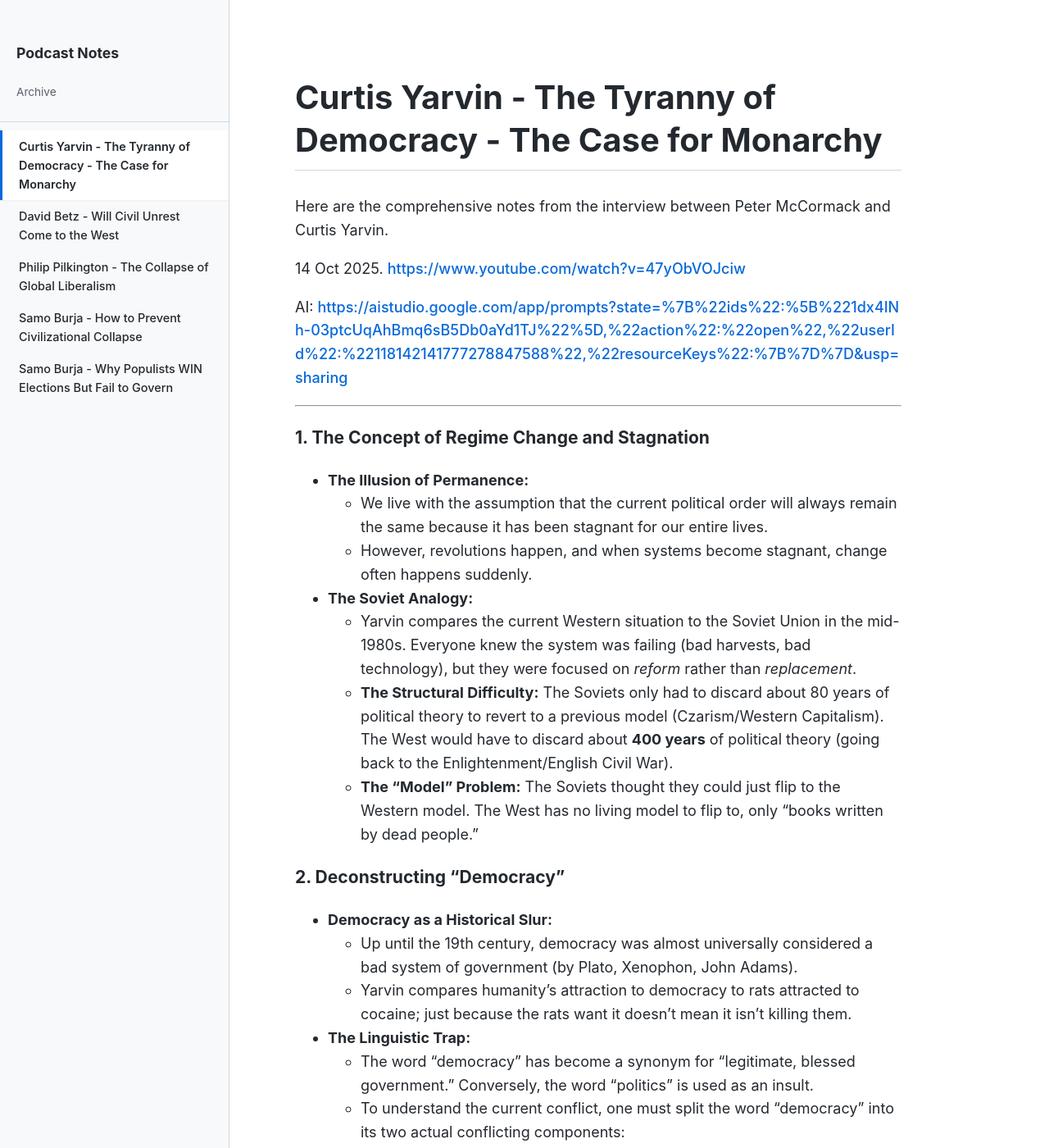
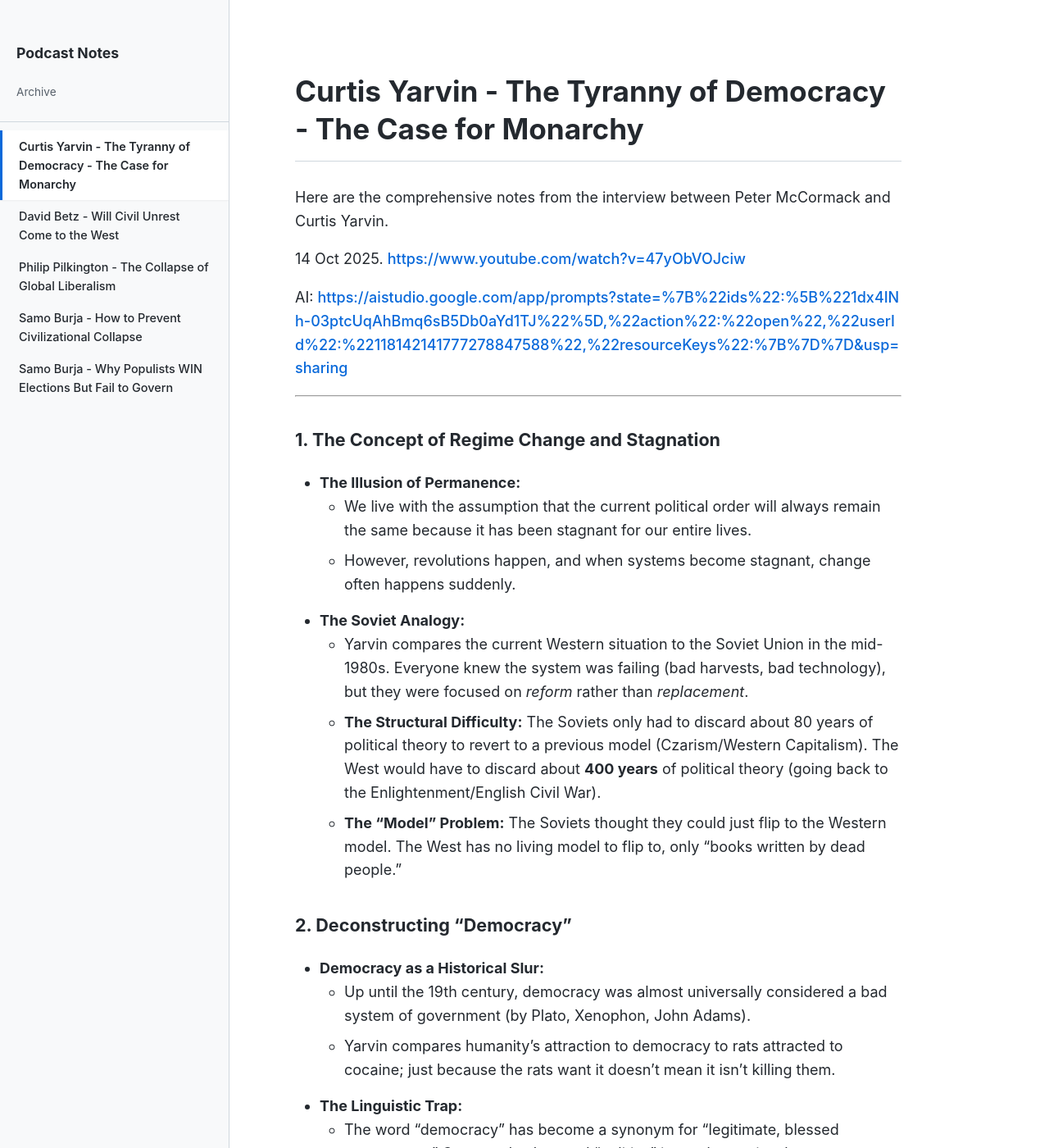
Before and after one commit to MarinoLinic/podcasts, a Jekyll site: the page built from Notes/Curtis Yarvin - The Tyranny of Democracy - The Case for Monarchy.md, in a window 1280 px wide and 1400 px high. Shown: the whole window at 82% size. Built offline with Jekyll 4.4.1, drawn with Linux system fonts in a browser that asks for light colours; our own code applies the rules of GitHub Pages for plain Markdown files.

Commit message:
Appearance

```diff
--- a/assets/css/style.css
+++ b/assets/css/style.css
@@ -33,14 +33,12 @@ body {
 	overflow-x: hidden;
 }
 
-/* --- LINK STYLING (The Fix) --- */
+/* --- LINK STYLING --- */
 a {
 	color: var(--accent-color);
 	text-decoration: none;
 	font-weight: 500;
-
-	/* This forces long URLs to break anywhere, fixing the overflow */
-	word-break: break-all;
+	word-break: break-all; /* Prevents long links from breaking layout */
 }
 a:hover {
 	text-decoration: underline;
@@ -75,7 +73,7 @@ a:hover {
 	color: var(--text-color);
 	font-size: 1.1rem;
 	font-weight: 700;
-	word-break: normal; /* Don't break sidebar titles */
+	word-break: normal;
 }
 
 .subtitle {
@@ -96,7 +94,7 @@ a:hover {
 	color: var(--text-color);
 	font-size: 0.9rem;
 	border-left: 3px solid transparent;
-	word-break: normal; /* Don't break sidebar links */
+	word-break: normal;
 }
 
 .sidebar nav li a:hover {
@@ -114,31 +112,47 @@ a:hover {
 .content {
 	margin-left: 280px;
 	padding: 60px 80px;
-	max-width: 900px; /* Slightly wider constraint */
+	max-width: 900px;
 	width: 100%;
 	background: #fff;
-	/* Ensure content never pushes past 100% of its flex container */
 	min-width: 0;
 }
 
-/* Typography */
+/* --- TYPOGRAPHY --- */
 .markdown-body {
+	/* Increased size for Desktop */
 	font-size: 18px;
 	color: var(--text-color);
+	overflow-wrap: break-word;
 }
 
 .markdown-body h1 {
 	border-bottom: 1px solid var(--border-color);
-	padding-bottom: 10px;
+	padding-bottom: 15px;
 	margin-bottom: 30px;
-	font-size: 2.5rem;
+	font-size: 2.2rem;
 	line-height: 1.3;
+	font-weight: 700;
 }
 .markdown-body h2 {
-	margin-top: 40px;
-	padding-bottom: 5px;
+	margin-top: 50px;
+	padding-bottom: 8px;
 	border-bottom: 1px solid var(--hover-bg);
-	font-size: 2rem;
+	font-size: 1.65rem;
+	font-weight: 600;
+}
+.markdown-body h3 {
+	margin-top: 35px;
+	font-size: 1.35rem;
+	font-weight: 600;
+}
+.markdown-body ul,
+.markdown-body ol {
+	padding-left: 30px;
+	margin-bottom: 16px;
+}
+.markdown-body li {
+	margin-bottom: 8px;
 }
 
 /* Code Blocks */
@@ -151,43 +165,80 @@ a:hover {
 }
 .markdown-body pre {
 	padding: 15px;
-	overflow-x: auto; /* Allows code blocks to scroll horizontally if needed */
+	overflow-x: auto;
 	border: 1px solid var(--border-color);
 }
 .markdown-body code {
 	padding: 2px 6px;
 	border: 1px solid var(--border-color);
-	word-break: break-word; /* Let inline code break normally */
+	word-break: break-word;
 }
 
-/* Transcript Section */
+/* --- TRANSCRIPT SECTION (Prettier Arrow) --- */
 .transcript-section {
 	margin-top: 60px;
 }
+
 details {
 	border: 1px solid var(--border-color);
 	border-radius: 6px;
+	overflow: hidden; /* Keeps content inside rounded corners */
 }
+
 summary {
-	padding: 15px;
+	padding: 15px 20px;
 	background-color: var(--sidebar-bg);
 	cursor: pointer;
 	font-weight: 600;
-	border-radius: 6px;
+	color: var(--text-color);
+	list-style: none; /* Hide default black triangle */
+	display: flex;
+	align-items: center;
+	transition: background 0.2s;
 }
+
+summary:hover {
+	background-color: var(--hover-bg);
+}
+
+/* Remove default marker in Webkit/Chrome */
+summary::-webkit-details-marker {
+	display: none;
+}
+
+/* Create Custom Arrow */
+summary::before {
+	content: '';
+	display: inline-block;
+	width: 8px;
+	height: 8px;
+	border-right: 2px solid var(--secondary-text);
+	border-bottom: 2px solid var(--secondary-text);
+	transform: rotate(-45deg); /* Points Right */
+	margin-right: 12px;
+	transition: transform 0.2s ease;
+	margin-bottom: 2px;
+}
+
+/* Rotate Arrow when Open */
+details[open] summary::before {
+	transform: rotate(45deg); /* Points Down */
+	border-color: var(--accent-color);
+}
+
 details[open] summary {
 	border-bottom: 1px solid var(--border-color);
-	border-bottom-left-radius: 0;
-	border-bottom-right-radius: 0;
+	color: var(--accent-color);
 }
+
 .transcript-content {
-	padding: 20px;
+	padding: 25px;
 	background: #fff;
-	max-height: 500px;
+	max-height: 600px;
 	overflow-y: auto;
 }
 #transcript-text {
-	font-size: 0.8rem;
+	font-size: 0.85rem;
 	color: var(--secondary-text);
 	border: none;
 	background: transparent;
@@ -212,21 +263,26 @@ details[open] summary {
 
 	.content {
 		margin-left: 0;
-		padding: 25px 20px; /* Reduced padding */
-		width: 100vw; /* Ensure it stays within viewport */
+		padding: 30px 20px;
+		width: 100vw;
 	}
 
 	/* Scaling down text for Mobile */
 	.markdown-body {
-		font-size: 15px; /* Smaller body text */
+		font-size: 16px; /* Back to 16px for mobile */
 	}
 
 	.markdown-body h1 {
-		font-size: 1.6rem; /* Smaller H1 */
+		font-size: 1.7rem;
+	}
+	.markdown-body h2 {
+		font-size: 1.4rem;
 	}
 
-	.markdown-body h2 {
-		font-size: 1.3rem; /* Smaller H2 */
+	/* Tighten list indentation on mobile */
+	.markdown-body ul,
+	.markdown-body ol {
+		padding-left: 18px; /* Significantly reduced from default 40px */
 	}
 
 	/* Ensure code blocks don't push width out */
```
